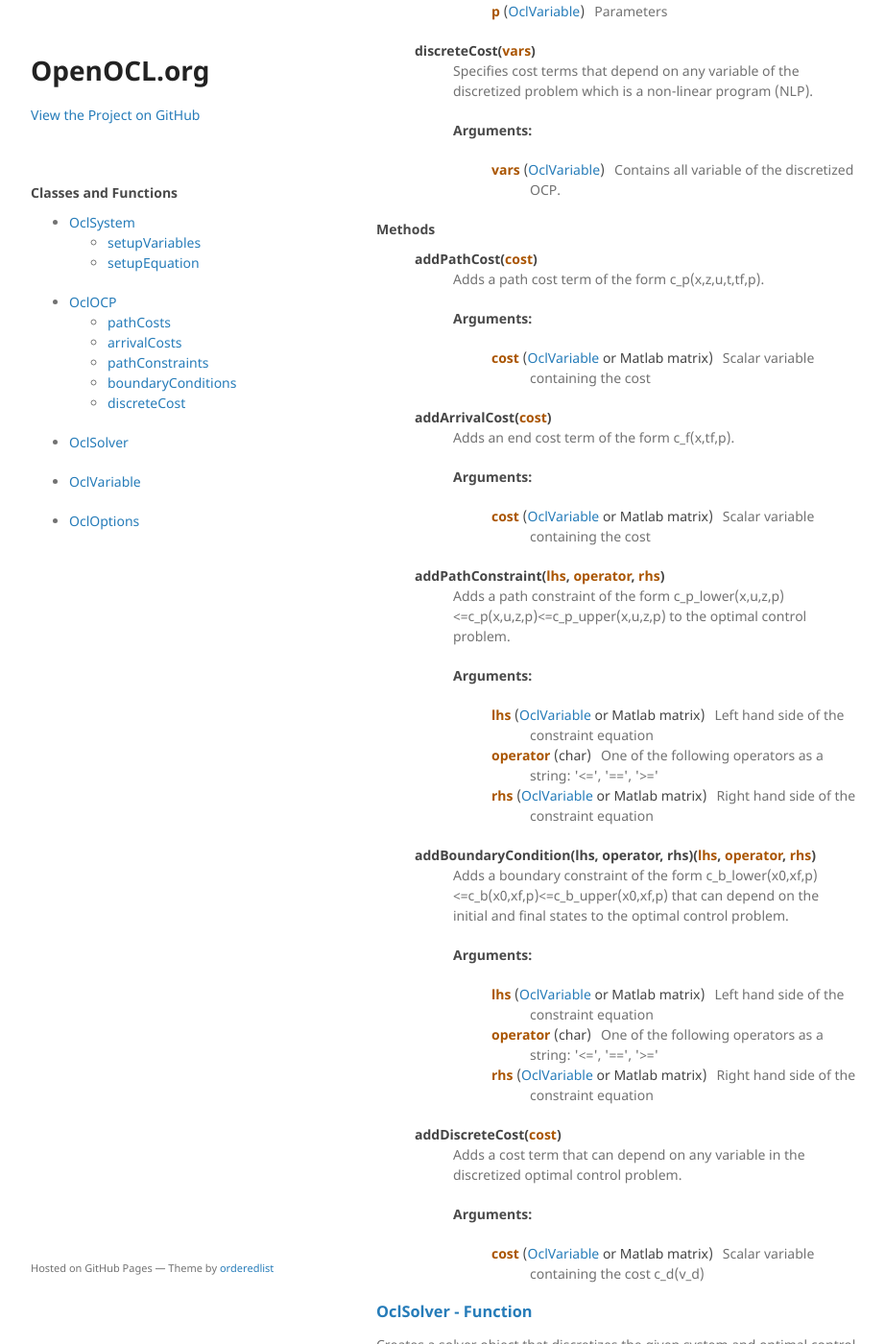
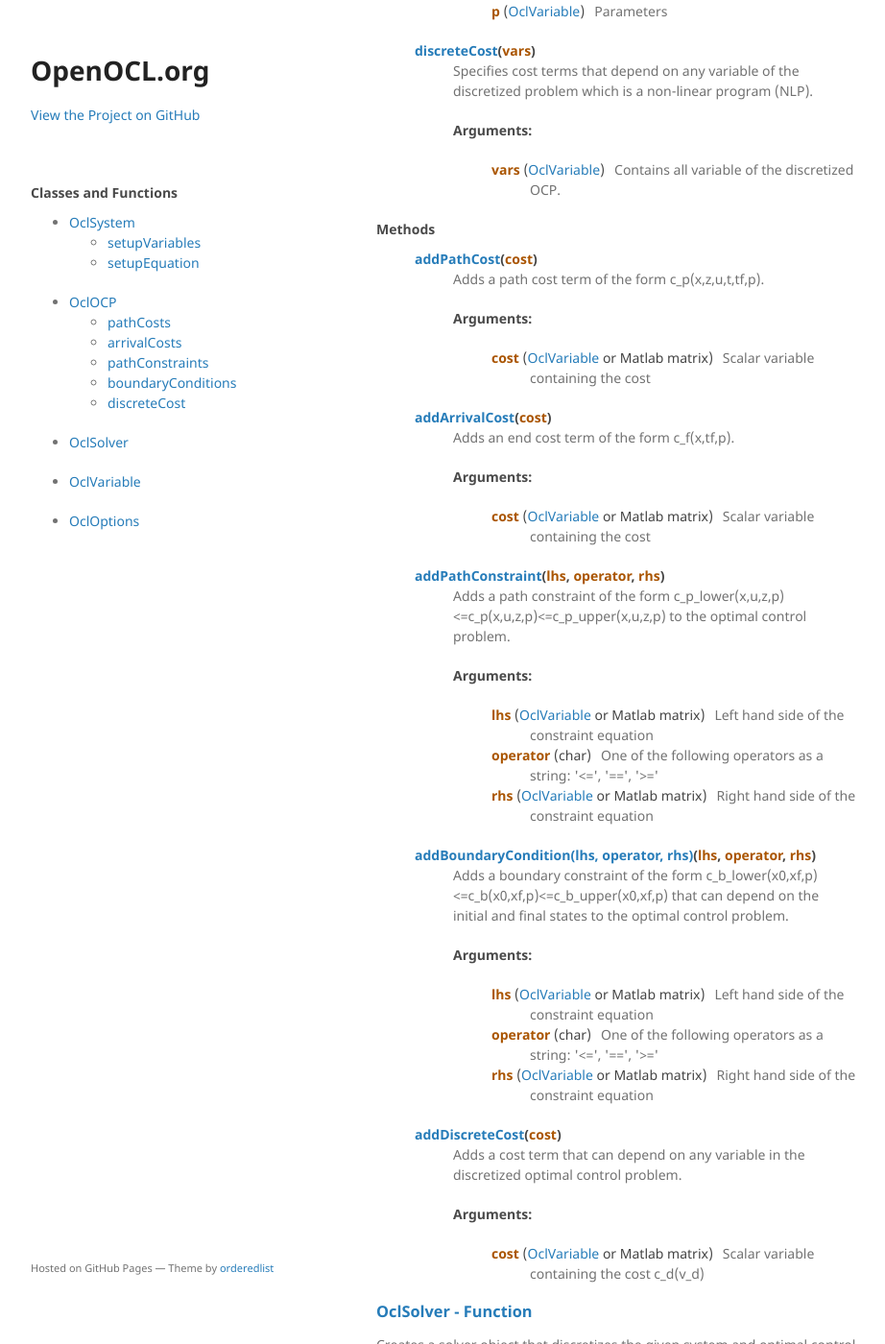
Before and after one commit to OpenOCL/openocl.github.io, a Jekyll site: the page built from api-docs.md, in a window 1280 px wide and 1400 px high, scrolled down 3226 px. Shown: the whole window at 96% size, without its empty margins (178-1100 px from the left). Built offline with Jekyll 4.4.1, drawn with Linux system fonts in a browser that asks for light colours; some of the changed text lies outside the part shown.

Commit message:
Update api_methods.html

```diff
--- a/_includes/api_methods.html
+++ b/_includes/api_methods.html
@@ -10,7 +10,7 @@
   {% endif %}
 
   <dl>
-    <dt>{{ m.name }}({{ argnames }}) </dt>
+    <dt><a id="{{ doc.id | replace: '/', '' | replace: '.', '' }}">{{ m.name }}</a>({{ argnames }}) </dt>
     <dd>{{ m.content }} </dd>
   </dl>
 
```
